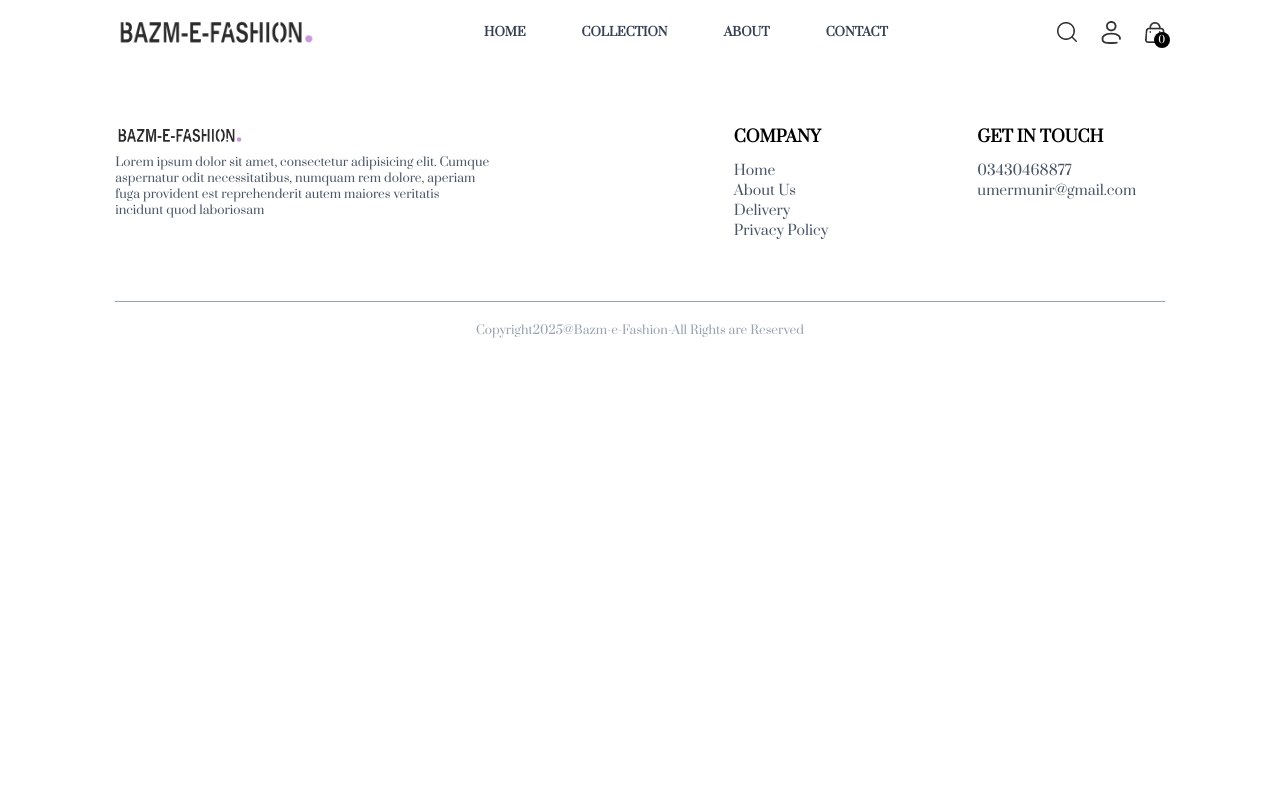
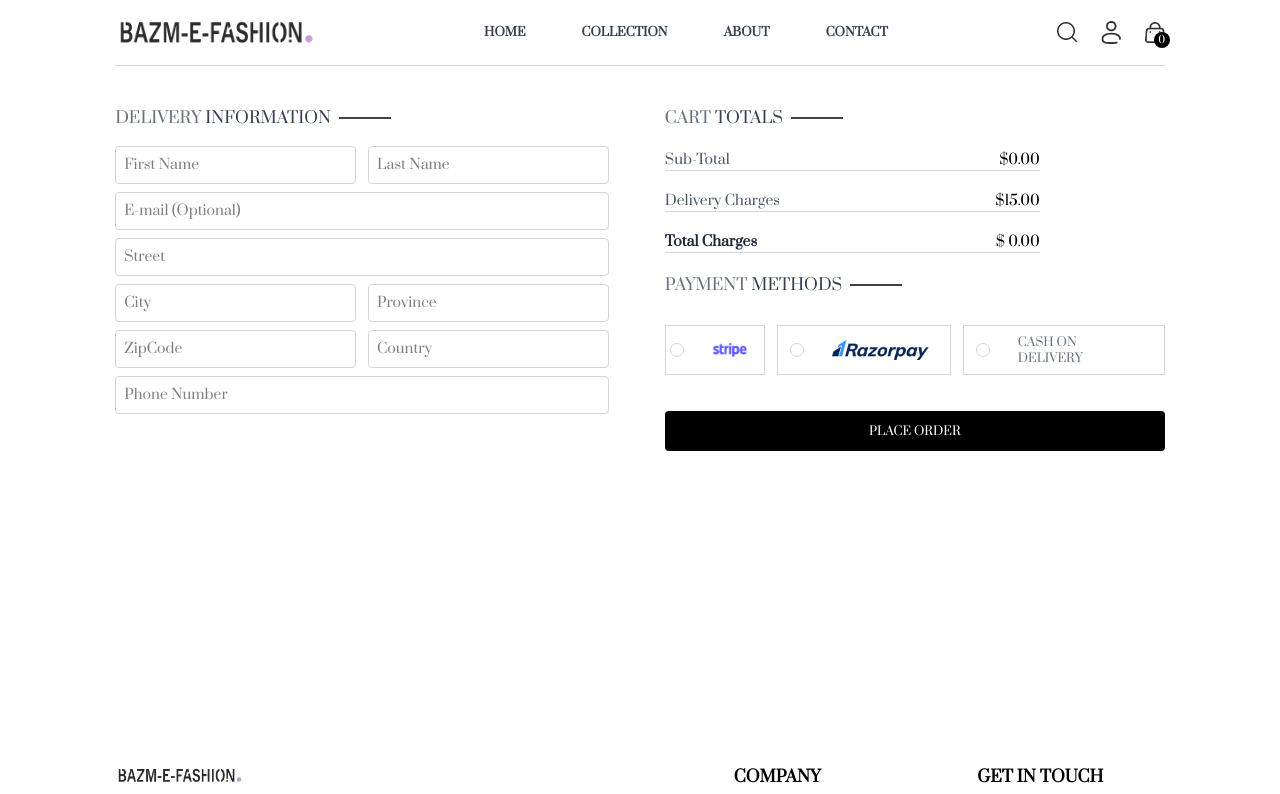
Before and after one commit to UmerMunir009/Bazm-e-Fashion, a React (Vite) app in the folder frontend/: page /placeOrders in a window 1280 px wide. Shown: the top 794 px of the page. Built offline with nearby package versions, Linux system fonts and the light colour scheme.

Commit message:
Cart Billing,Place Order and Orders page completed

```diff
--- /dev/null
+++ b/frontend/src/components/CartTotal.jsx
@@ -0,0 +1,34 @@
+import React, { useContext} from 'react'
+
+import { ShopContext } from '../context/ShopContext'
+import Title from './../components/Title'
+
+
+const CartTotal = () => {
+    const {currency,getTotalBillofCart,delivery_fee}=useContext(ShopContext);
+
+  return (
+    <div className='flex flex-col    w-full sm:w-3/4'>
+        <div>
+        <Title text1={'CART'} text2={'TOTALS'}/>
+        </div>
+        <div className='flex flex-col gap-5 mt-3'>
+          <div className='flex border-b border-gray-300 justify-between '>
+               <p className='text-sm text-gray-600'>Sub-Total</p>
+               <p className='text-sm'>{currency}{getTotalBillofCart()}.00</p>
+          </div>
+          <div className='flex border-b border-gray-300 justify-between'>
+               <p className='text-sm text-gray-600'>Delivery Charges</p>
+               <p className='text-sm'>{currency}{delivery_fee}.00</p>
+          </div>
+          <div className='flex border-b border-gray-300 justify-between '>
+               <p className='text-sm text-gray-800 font-bold'>Total Charges</p>
+               <p className='text-sm'>{currency} {getTotalBillofCart()===0? 0:getTotalBillofCart()+delivery_fee}.00</p>
+          </div>
+        </div>
+
+      </div>
+  )
+}
+
+export default CartTotal
--- a/frontend/src/context/ShopContext.jsx
+++ b/frontend/src/context/ShopContext.jsx
@@ -45,13 +45,30 @@ const ShopContextProvider=(props)=>{
         //   countCartItems();
       }
 
+      const getTotalBillofCart= ()=>{
+        let totalAmount=0;
+        for(const id in cartItems){
+          let relatedProductToID=products.find(item=>item._id ===id);
+          for(const size in cartItems[id]){
+            try {
+              if(cartItems[id][size]>0){
+                totalAmount += relatedProductToID.price * cartItems[id][size];
+              }
+            } catch (error) {
+              console.log(error);
+            }
+          }
+        }
+        return totalAmount;
+      }
+
 
 
 
 
     const value={
         products,currency,delivery_fee,search,setSearch,showSearch,setShowSearch,
-        cartItems,addToCart,countCartItems,updateCartItems
+        cartItems,addToCart,countCartItems,updateCartItems,getTotalBillofCart
     }
 
     return(
--- a/frontend/src/pages/Cart.jsx
+++ b/frontend/src/pages/Cart.jsx
@@ -2,10 +2,14 @@ import React, { useContext, useEffect, useState } from 'react'
 import { ShopContext } from '../context/ShopContext'
 import Title from './../components/Title'
 import { assets } from '../assets/assets';
+import { Link ,useNavigate} from 'react-router-dom';
+import CartTotal from '../components/CartTotal';
+
 
 const Cart = () => {
-  const {products,currency,cartItems,updateCartItems}=useContext(ShopContext);
+  const {products,currency,cartItems,updateCartItems,getTotalBillofCart,delivery_fee}=useContext(ShopContext);
   const [cartData,setCartData]=useState([]);
+  const navigate=useNavigate();
 
 
 
@@ -32,6 +36,7 @@ setCartData(tempData);
       <div className='text-2xl mb-5'>
          <Title text1={'YOUR'} text2={'CART ITEMS'}/>
       </div>
+      {cartData.length>0?
 
       <div>
         {
@@ -50,7 +55,7 @@ setCartData(tempData);
                     </div>
                   </div>
                 </div>
-                <input className='max-w-7 sm:max-w-20 border border-gray-300 px-1 sm:px-2 py-1' type="number" min={1} defaultValue={item?.quantity} />
+                <input onChange={(e)=>e.target.value === '' || e.target.value === '0' ? null :updateCartItems(item._id,item.size,Number(e.target.value))} className='max-w-7 sm:max-w-20 border border-gray-300 px-1 sm:px-2 py-1' type="number" min={1} defaultValue={item?.quantity} />
                 <img onClick={()=>updateCartItems(item._id,item.size,0)} className=' w-4 sm:w-6 cursor-pointer' src={assets.bin_icon} alt="" />
               </div>
 
@@ -59,7 +64,23 @@ setCartData(tempData);
         }
 
 
+      </div>:
+          <div className='mt-5 flex flex-col'>
+            <p className='text-lg text-gray-500'>No Items in the Cart </p>
+
+            <button onClick={()=>navigate('/collection')} className='bg-black cursor-pointer text-white text-xs  py-3 px-2 mt-4 rounded w-full sm:w-1/4'>SHOP NOW</button>
+
+            </div>
+    }
+
+      <div className='flex  sm:justify-end mt-15'>
+        <CartTotal/>
+
+
       </div>
+      <div className='text-end'>
+          <button onClick={()=>navigate('/placeOrders')} className='bg-black cursor-pointer text-white text-xs  py-3 px-2 mt-4 rounded'>PROCEED TO CHECKOUT</button>
+        </div>
 
 
     </div>
--- a/frontend/src/pages/Orders.jsx
+++ b/frontend/src/pages/Orders.jsx
@@ -1,8 +1,42 @@
-import React from 'react'
+import React, { useContext } from 'react'
+import { ShopContext } from '../context/ShopContext'
+import Title from '../components/Title'
+import { assets } from '../assets/assets'
 
 const Orders = () => {
+  const {products,currency}=useContext(ShopContext)
   return (
-    <div>
+    <div  className='border-t border-gray-300 pt-15'>
+      <div className='text-xl mb-5'>
+        <Title text1={'MY'} text2={'ORDERS'}/>
+      </div>
+
+      <div>
+        {products.slice(0,5).map((item,index)=>(
+          <div className='border-b border-gray-300  py-3 flex flex-col sm:flex-row gap-2  sm:justify-between sm:items-center'>
+            <div className='flex gap-3'>
+              <img className='w-14 md:w-20 rounded' src={item?.image[0]} alt="" />
+              <div className='flex flex-col gap-3'>
+                <p className='text-sm text-gray-700 text-bold'>{item?.name}</p>
+                <div className='flex gap-5 text-xs text-gray-500'>
+                  <p>{currency}{item?.price}</p>
+                  <p>Quantity : 1</p>
+                  <p>Size : M</p>
+                </div>
+                <p className='text-xs text-gray-500'>Date : 25 July,2025</p>
+              </div>
+            </div>
+            <div className='flex gap-10 items-center '>
+              <div className='flex gap-1 items-center pl-4 sm:pl-0'>
+              <p className='min-w-3 h-3 rounded-full bg-green-600'></p>
+              <p className='text-sm text-gray-600'>Ready to Ship</p>
+              </div>
+              <button className='bg-gray-200 p-2 rounded cursor-pointer text-gray-700 text-xs'>Track Order</button>
+            </div>
+
+          </div>
+        ))}
+      </div>
 
     </div>
   )
--- a/frontend/src/pages/PlaceOrder.jsx
+++ b/frontend/src/pages/PlaceOrder.jsx
@@ -1,9 +1,58 @@
-import React from 'react'
+import React, { useState } from 'react'
+import Title from '../components/Title'
+import CartTotal from '../components/CartTotal';
+import { assets } from '../assets/assets';
+import { useNavigate } from 'react-router-dom';
 
 const PlaceOrder = () => {
+  const [selectedMethod,setSelectedMethod]=useState('');
+  const  navigate=useNavigate()
   return (
-    <div>
+    <div className='flex flex-col lg:flex-row gap-4 border-t border-gray-300 min-h-[80vh]'>
+      {/* Left Side */}
+      <div className='flex flex-col mt-10 w-full md:w-3/4 lg:w-1/2 gap-2'>
+        <div>
+          <Title text1={'DELIVERY'} text2={'INFORMATION'} />
+        </div>
+        <div className='flex gap-3 '>
+          <input className='border rounded text-sm p-2 border-gray-300 w-full outline-none' required type="text" placeholder='First Name' />
+          <input className='border rounded text-sm p-2 border-gray-300 w-full outline-none' required type="text" placeholder='Last Name' />
+        </div>
+          <input className='border rounded text-sm p-2 border-gray-300' type="email"  placeholder='E-mail (Optional)' />
+          <input className='border rounded text-sm p-2 border-gray-300' type="text" required placeholder='Street' />
+        <div className='flex gap-3 '>
+          <input className='border rounded text-sm p-2 border-gray-300 w-full outline-none' required type="text" placeholder='City' />
+          <input className='border rounded text-sm p-2 border-gray-300 w-full outline-none' required type="text" placeholder='Province' />
+        </div>
+        <div className='flex gap-3 '>
+          <input className='border rounded text-sm p-2 border-gray-300 w-full outline-none' required type="text" placeholder='ZipCode' />
+          <input className='border rounded text-sm p-2 border-gray-300 w-full outline-none' required type="text" placeholder='Country' />
+        </div>
+          <input className='border rounded text-sm p-2 border-gray-300 w-full outline-none' required type="number" placeholder='Phone Number' />
 
+      </div>
+      {/* Right Side */}
+      <div className='md:min-w-[500px] flex  flex-col gap-5 lg:ml-10 mt-10  '>
+        <CartTotal/>
+        <Title text1={'PAYMENT'} text2={'METHODS'}/>
+        <div className='flex gap-3 flex-col lg:flex-row'>
+                <div onClick={()=>setSelectedMethod('stripe')} className='flex items-center gap-3 border  border-gray-300 py-1 px-1 cursor-pointer'>
+                  <p className={`min-w-3.5 h-3.5 border border-gray-300 rounded-full ${selectedMethod=== 'stripe'?'bg-green-700':''}`}></p>
+                 <img className='h-4 mx-4' src={assets. stripe_logo} alt="" />
+                </div>
+                <div onClick={()=>setSelectedMethod('razorpay')} className='flex items-center gap-3 border border-gray-300 p-2 px-3 cursor-pointer'>
+                  <p className={`min-w-3.5 h-3.5 border border-gray-300 rounded-full ${selectedMethod=== 'razorpay'?'bg-green-700':''}`}></p>
+                 <img className='h-5 mx-4' src={assets?.razorpay_logo} alt="" />
+                </div>
+                <div onClick={()=>setSelectedMethod('cod')} className='flex items-center gap-3 border border-gray-300 p-2 px-3 cursor-pointer'>
+                      <p className={`min-w-3.5 h-3.5 border border-gray-300 rounded-full ${selectedMethod=== 'cod'?'bg-green-700':''}`}></p>
+                      <p className='text-gray-500 text-xs mx-4'>CASH ON DELIVERY </p>
+                </div>
+         </div>
+         <div className='text-end'>
+          <button onClick={()=>navigate('/orders')} className='bg-black cursor-pointer w-full text-white text-xs  py-3 px-2 mt-4 rounded'>PLACE ORDER</button>
+        </div>
+      </div>
     </div>
   )
 }
```
